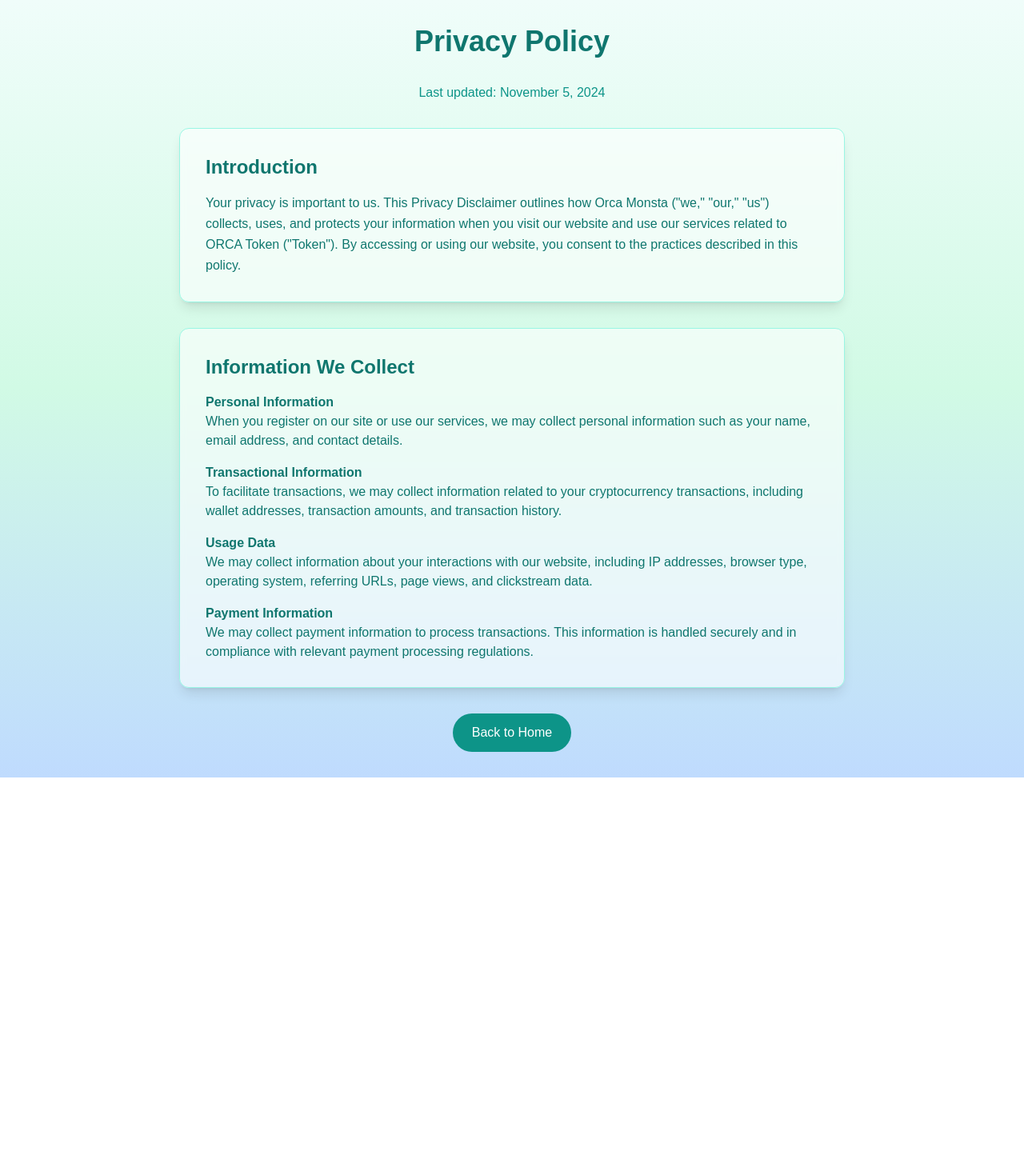
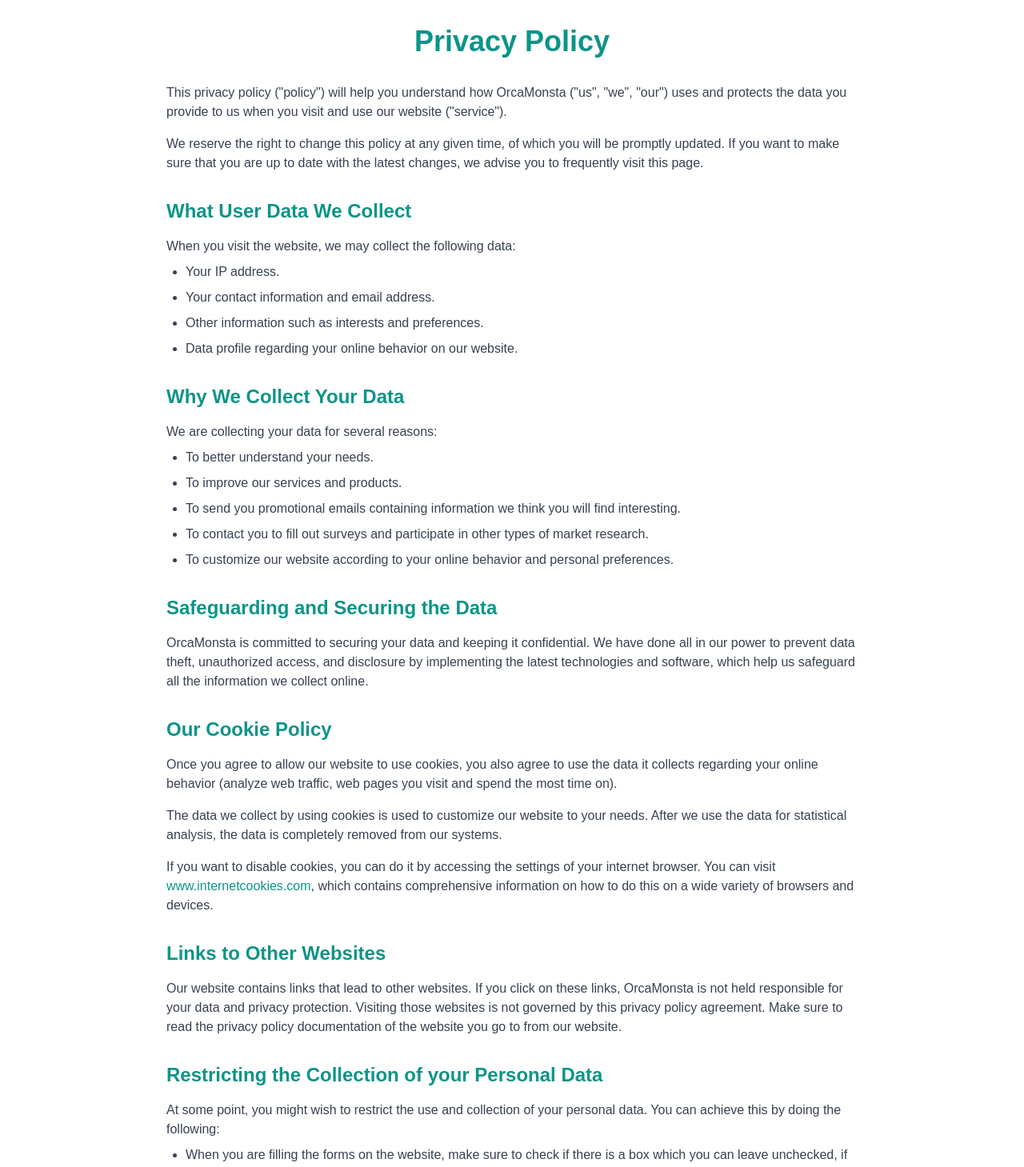
Before and after one commit to OrcaMonsta/Orca-Monsta, a Next.js app: page /privacy in a window 1280 px wide. Shown: the top 1459 px of the page at 80% size. Before the commit the page ends 972 px from the top, so only its background shows below. Built offline with nearby package versions, Linux system fonts and the light colour scheme.

Commit message:
feat: enhance privacy policy page with comprehensive content and styling

```diff
--- a/app/privacy/page.tsx
+++ b/app/privacy/page.tsx
@@ -3,61 +3,103 @@
 import { motion } from "framer-motion"
 import Link from "next/link"
 
-export default function Privacy() {
+export default function PrivacyPolicy() {
   return (
-    <div className="min-h-screen bg-gradient-to-b from-teal-50 via-emerald-100 to-blue-200">
-      <div className="max-w-4xl mx-auto p-8">
-        <motion.div
-          initial={{ opacity: 0, y: 20 }}
-          animate={{ opacity: 1, y: 0 }}
-          transition={{ duration: 0.8 }}
-          className="space-y-8"
-        >
-          <h1 className="text-4xl font-bold text-teal-700 text-center mb-8">Privacy Policy</h1>
-          <p className="text-teal-600 text-center">Last updated: November 5, 2024</p>
+    <div className="container mx-auto px-4 py-8 max-w-4xl">
+      <h1 className="text-4xl font-bold text-teal-600 mb-8 text-center">Privacy Policy</h1>
 
-          {/* Introduction */}
-          <motion.section className="bg-white/60 backdrop-blur-sm rounded-xl p-8 shadow-lg border border-teal-200">
-            <h2 className="text-2xl font-bold text-teal-700 mb-4">Introduction</h2>
-            <p className="text-teal-700 leading-relaxed">
-              Your privacy is important to us. This Privacy Disclaimer outlines how Orca Monsta ("we," "our," "us")
-              collects, uses, and protects your information when you visit our website and use our services related
-              to ORCA Token ("Token"). By accessing or using our website, you consent to the practices described in this policy.
-            </p>
-          </motion.section>
+      <div className="space-y-8 text-gray-700">
+        <section>
+          <p className="mb-4">
+            This privacy policy ("policy") will help you understand how OrcaMonsta ("us", "we", "our") uses and
+            protects the data you provide to us when you visit and use our website ("service").
+          </p>
+          <p className="mb-4">
+            We reserve the right to change this policy at any given time, of which you will be promptly updated.
+            If you want to make sure that you are up to date with the latest changes, we advise you to frequently visit this page.
+          </p>
+        </section>
 
-          {/* Information We Collect */}
-          <motion.section className="bg-white/60 backdrop-blur-sm rounded-xl p-8 shadow-lg border border-teal-200">
-            <h2 className="text-2xl font-bold text-teal-700 mb-4">Information We Collect</h2>
-            <div className="space-y-4">
-              <div>
-                <h3 className="font-semibold text-teal-700">Personal Information</h3>
-                <p className="text-teal-700">When you register on our site or use our services, we may collect personal information such as your name, email address, and contact details.</p>
-              </div>
-              <div>
-                <h3 className="font-semibold text-teal-700">Transactional Information</h3>
-                <p className="text-teal-700">To facilitate transactions, we may collect information related to your cryptocurrency transactions, including wallet addresses, transaction amounts, and transaction history.</p>
-              </div>
-              <div>
-                <h3 className="font-semibold text-teal-700">Usage Data</h3>
-                <p className="text-teal-700">We may collect information about your interactions with our website, including IP addresses, browser type, operating system, referring URLs, page views, and clickstream data.</p>
-              </div>
-              <div>
-                <h3 className="font-semibold text-teal-700">Payment Information</h3>
-                <p className="text-teal-700">We may collect payment information to process transactions. This information is handled securely and in compliance with relevant payment processing regulations.</p>
-              </div>
-            </div>
-          </motion.section>
+        <section>
+          <h2 className="text-2xl font-semibold text-teal-600 mb-4">What User Data We Collect</h2>
+          <p className="mb-2">When you visit the website, we may collect the following data:</p>
+          <ul className="list-disc pl-6 space-y-2">
+            <li>Your IP address.</li>
+            <li>Your contact information and email address.</li>
+            <li>Other information such as interests and preferences.</li>
+            <li>Data profile regarding your online behavior on our website.</li>
+          </ul>
+        </section>
 
-          <div className="text-center">
-            <Link
-              href="/"
-              className="inline-block bg-teal-600 text-white px-6 py-3 rounded-full hover:bg-teal-700 transition-colors"
-            >
-              Back to Home
-            </Link>
-          </div>
-        </motion.div>
+        <section>
+          <h2 className="text-2xl font-semibold text-teal-600 mb-4">Why We Collect Your Data</h2>
+          <p className="mb-2">We are collecting your data for several reasons:</p>
+          <ul className="list-disc pl-6 space-y-2">
+            <li>To better understand your needs.</li>
+            <li>To improve our services and products.</li>
+            <li>To send you promotional emails containing information we think you will find interesting.</li>
+            <li>To contact you to fill out surveys and participate in other types of market research.</li>
+            <li>To customize our website according to your online behavior and personal preferences.</li>
+          </ul>
+        </section>
+
+        <section>
+          <h2 className="text-2xl font-semibold text-teal-600 mb-4">Safeguarding and Securing the Data</h2>
+          <p>
+            OrcaMonsta is committed to securing your data and keeping it confidential. We have done all in our power
+            to prevent data theft, unauthorized access, and disclosure by implementing the latest technologies and
+            software, which help us safeguard all the information we collect online.
+          </p>
+        </section>
+
+        <section>
+          <h2 className="text-2xl font-semibold text-teal-600 mb-4">Our Cookie Policy</h2>
+          <p className="mb-4">
+            Once you agree to allow our website to use cookies, you also agree to use the data it collects regarding
+            your online behavior (analyze web traffic, web pages you visit and spend the most time on).
+          </p>
+          <p className="mb-4">
+            The data we collect by using cookies is used to customize our website to your needs. After we use the
+            data for statistical analysis, the data is completely removed from our systems.
+          </p>
+          <p className="mb-4">
+            If you want to disable cookies, you can do it by accessing the settings of your internet browser. You
+            can visit <a href="https://www.internetcookies.com" className="text-teal-600 hover:underline">www.internetcookies.com</a>,
+            which contains comprehensive information on how to do this on a wide variety of browsers and devices.
+          </p>
+        </section>
+
+        <section>
+          <h2 className="text-2xl font-semibold text-teal-600 mb-4">Links to Other Websites</h2>
+          <p>
+            Our website contains links that lead to other websites. If you click on these links, OrcaMonsta is not
+            held responsible for your data and privacy protection. Visiting those websites is not governed by this
+            privacy policy agreement. Make sure to read the privacy policy documentation of the website you go to
+            from our website.
+          </p>
+        </section>
+
+        <section>
+          <h2 className="text-2xl font-semibold text-teal-600 mb-4">Restricting the Collection of your Personal Data</h2>
+          <p className="mb-2">
+            At some point, you might wish to restrict the use and collection of your personal data. You can achieve
+            this by doing the following:
+          </p>
+          <ul className="list-disc pl-6 space-y-2">
+            <li>When you are filling the forms on the website, make sure to check if there is a box which you can
+                leave unchecked, if you don't want to disclose your personal information.</li>
+            <li>If you have already agreed to share your information with us, feel free to contact us via email
+                and we will be more than happy to change this for you.</li>
+          </ul>
+        </section>
+
+        <section>
+          <p className="mt-8 text-sm">
+            OrcaMonsta will not lease, sell or distribute your personal information to any third parties, unless we
+            have your permission. We might do so if the law forces us. Your personal information will be used when
+            we need to send you promotional materials if you agree to this privacy policy.
+          </p>
+        </section>
       </div>
     </div>
   )
```
